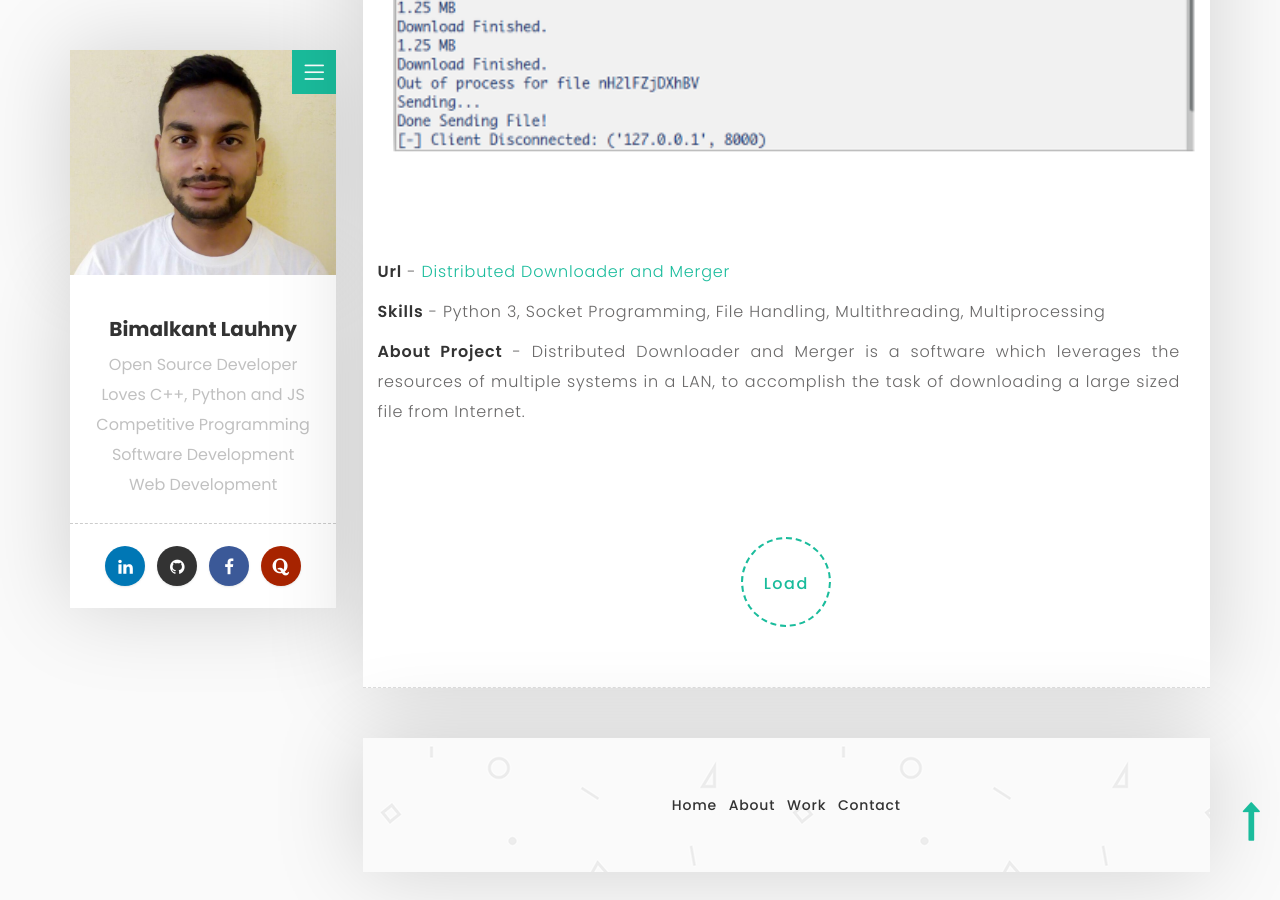
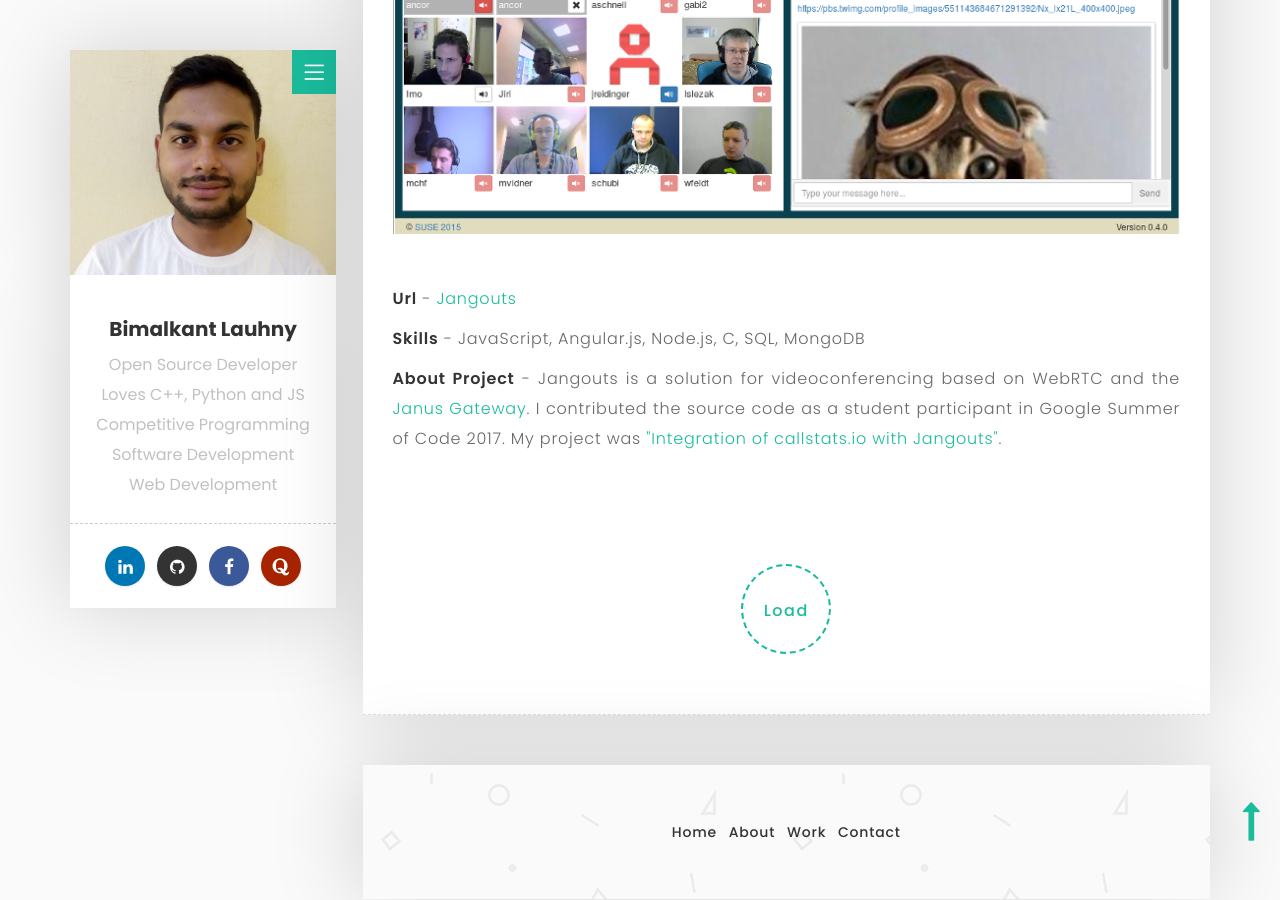
Before and after one commit to bimalkant-lauhny/code-master5.github.io, a Jekyll site: the page built from work.html, in a window 1280 px wide and 900 px high, scrolled down 1520 px. Built offline with Jekyll 4.4.1, drawn with Linux system fonts in a browser that asks for light colours.

Commit message:
Add images

```diff
--- a/work.html
+++ b/work.html
@@ -30,8 +30,8 @@
 
         <!-- Portfolio Detail Start -->
         <div class="portfolio">
-          <div class="row" style="padding-bottom:20px;">
-            <div class="col-sm-12 custom-pad-1">
+          <div class="row" style="padding-bottom:50px; padding-top:50px;">
+            <div class="col-sm-12">
               <div class="image-carousel">
                 <img src="images/portfolio/critiquebrainz-1.jpg" class="img-responsive"
                      alt="Front Page">
@@ -44,7 +44,7 @@
           </div>
 
           <div class="row">
-            <div class="col-sm-12 custom-pad-2">
+            <div class="col-sm-12">
               <p>
                 <b>Url</b> - <a href="http://critiquebrainz.org/"
                     title="CritiqueBrainz">CritiqueBrainz</a>
@@ -62,10 +62,42 @@
         </div>
         <!-- Portfolio Detail End -->
 
+
+         <!-- Portfolio Detail Start -->
+        <div class="portfolio">
+
+          <div class="row" style="padding-bottom:50px; padding-top:50px;">
+            <div class="col-sm-12">
+              <img src="images/portfolio/jangouts.png" class="img-responsive" alt="">
+            </div>
+          </div>
+
+          <div class="row">
+            <div class="col-sm-12">
+              <p>
+                <b>Url</b> - <a href="https://github.com/jangouts/jangouts"
+                    title="Jangouts">Jangouts</a>
+              </p>
+
+              <p>
+                <b>Skills</b> - JavaScript, Angular.js, Node.js, C, SQL, MongoDB
+              </p>
+
+              <p>
+                <b>About Project</b> - Jangouts is a solution for videoconferencing based on WebRTC and the <a href="https://github.com/meetecho/janus-gateway">
+                  Janus Gateway</a>. I contributed the source code as a student participant in
+                  Google Summer of Code 2017. My project was <a href="https://summerofcode.withgoogle.com/archive/2017/projects/5375181635715072/">
+                  "Integration of callstats.io with Jangouts"</a>.
+              </p>
+            </div>
+          </div>
+        </div>
+        <!-- Portfolio Detail End -->
+
         <!-- Portfolio Detail Start -->
         <div class="portfolio">
           <div class="row">
-            <div class="col-sm-12 custom-pad-1">
+            <div class="col-sm-12">
               <div class="image-carousel">
                 <img src="images/portfolio/ddm-1.png" class="img-responsive" alt="Client">
                 <img src="images/portfolio/ddm-2.png" class="img-responsive" alt="Server">
@@ -75,7 +107,7 @@
           </div>
 
           <div class="row">
-            <div class="col-sm-12 custom-pad-2">
+            <div class="col-sm-12">
               <p>
                 <b>Url</b> - <a href="https://github.com/code-master5/Distributed-Downloader-and-Merger" title="Distributed Downloader and Merger">Distributed Downloader and Merger</a>
               </p>
@@ -141,7 +173,7 @@
         <!-- Portfolio Detail Start -->
         <div class="portfolio">
           <div class="row">
-            <div class="col-sm-12 custom-pad-1">
+            <div class="col-sm-12">
               <div class="image-carousel">
                 <img src="images/portfolio/SnapAll-1.jpg" class="img-responsive"
                      alt="Admin interface for supplying network details">
@@ -152,7 +184,7 @@
           </div>
 
           <div class="row">
-            <div class="col-sm-12 custom-pad-2">
+            <div class="col-sm-12">
               <p>
                 <b>Url</b> - <a href="https://github.com/code-master5/4th-year-project/tree/master"
                     title="SnapAll">SnapAll</a>
@@ -172,39 +204,8 @@
 
         <!-- Portfolio Detail Start -->
         <div class="portfolio">
-
-          <div class="row" style="padding-bottom:100px;">
-            <div class="col-sm-12 custom-pad-1">
-              <img src="images/portfolio/jangouts.png" class="img-responsive" alt="">
-            </div>
-          </div>
-
           <div class="row">
-            <div class="col-sm-12 custom-pad-2">
-              <p>
-                <b>Url</b> - <a href="https://github.com/jangouts/jangouts"
-                    title="Jangouts">Jangouts</a>
-              </p>
-
-              <p>
-                <b>Skills</b> - JavaScript, Angular.js, Node.js, C, SQL, MongoDB
-              </p>
-
-              <p>
-                <b>About Project</b> - Jangouts is a solution for videoconferencing based on WebRTC and the <a href="https://github.com/meetecho/janus-gateway">
-                  Janus Gateway</a>. I contributed the source code as a student participant in
-                  Google Summer of Code 2017. My project was <a href="https://summerofcode.withgoogle.com/archive/2017/projects/5375181635715072/">
-                  "Integration of callstats.io with Jangouts"</a>.
-              </p>
-            </div>
-          </div>
-        </div>
-        <!-- Portfolio Detail End -->
-
-        <!-- Portfolio Detail Start -->
-        <div class="portfolio">
-          <div class="row">
-            <div class="col-sm-12 custom-pad-1">
+            <div class="col-sm-12">
               <div class="image-carousel">
                 <img src="images/portfolio/open-web-compute-1.png" class="img-responsive"
                      alt="Add Job">
@@ -217,7 +218,7 @@
           </div>
 
           <div class="row">
-            <div class="col-sm-12 custom-pad-2">
+            <div class="col-sm-12">
               <p>
                 <b>Url</b> - <a href="https://github.com/code-master5/Open-Web-Compute"
                     title="Open Web Compute">Open Web Compute</a>
```
Also changed, not shown: images/portfolio/SnapAll-1.jpg.
